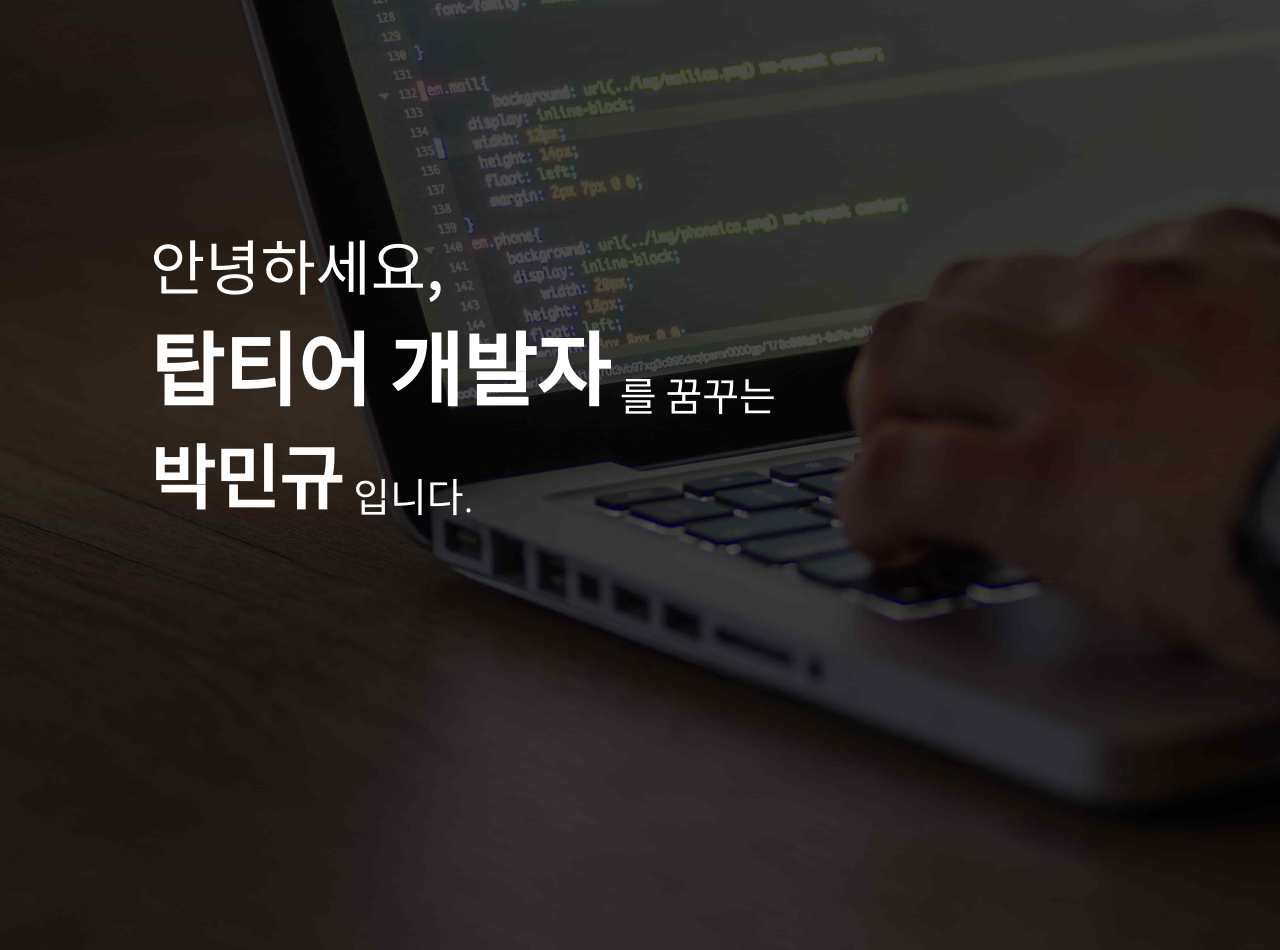
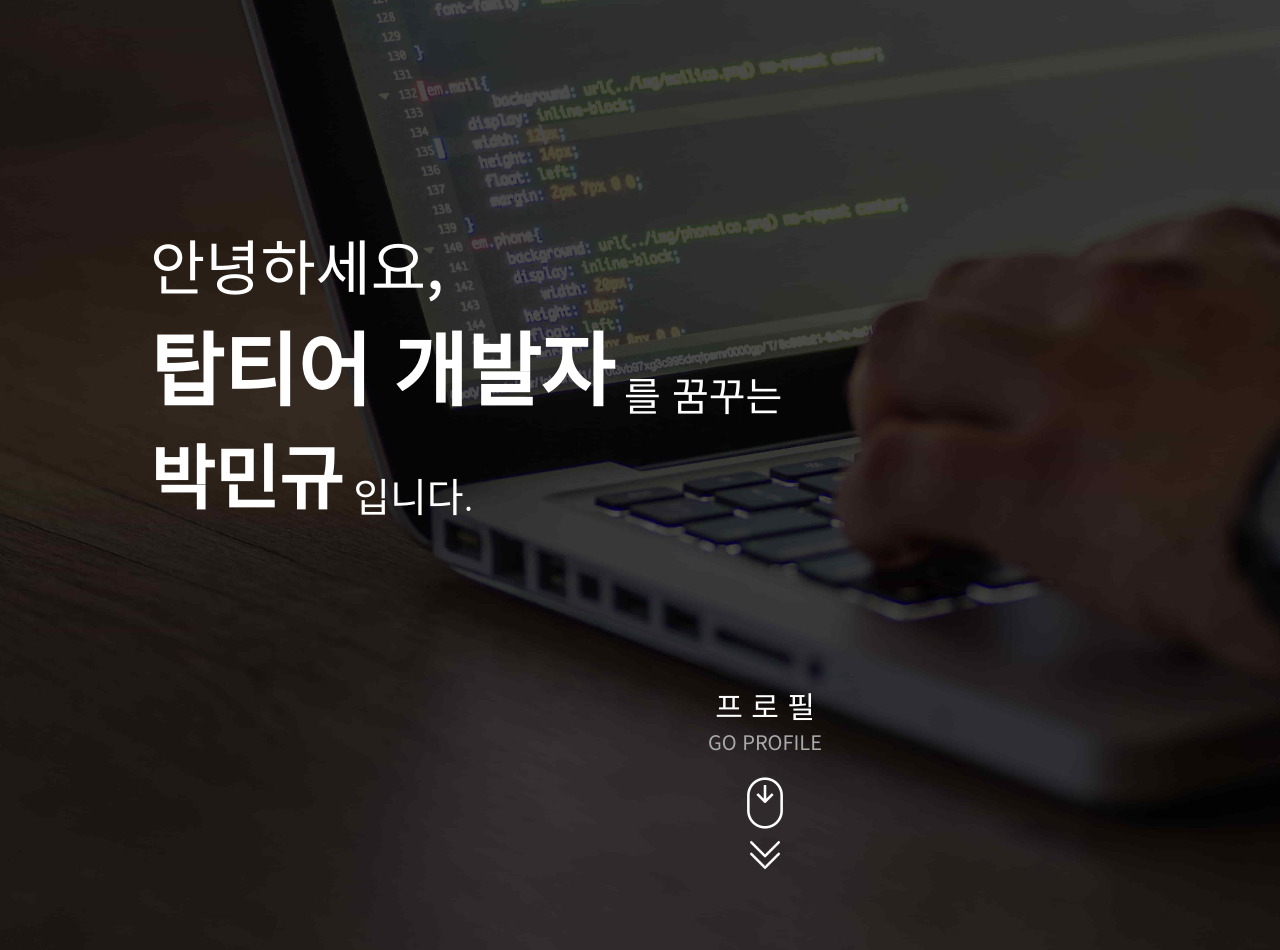
Before and after one commit to venifer1/veniferworld, a React (Create React App) app: page / in a window 1280 px wide. Shown: the top 950 px of the page. Built offline with nearby package versions, Linux system fonts and the light colour scheme.

Commit message:
MainView 보완

```diff
--- a/public/index.html
+++ b/public/index.html
@@ -1,5 +1,5 @@
 <!DOCTYPE html>
-<html lang="en">
+<html lang="ko">
   <head>
     <meta charset="utf-8" />
     <link rel="icon" href="%PUBLIC_URL%/favicon.ico" />
--- a/src/components/Main.js
+++ b/src/components/Main.js
@@ -1,5 +1,7 @@
 import React from "react";
 import "../styles/Main.css";
+import ScrollImg from "../assets/images/ScrollBar.png";
+import ArrowImg from "../assets/images/Arrow.png";
 
 function Main() {
   return (
@@ -18,7 +20,14 @@ function Main() {
             <p className="Right">입니다.</p>
           </div>
         </div>
-        <div className="ScrollButton"></div>
+        <div className="ScrollButton">
+          <a href="/">
+            <p className="Text1">프 로 필</p>
+            <p className="Text2">GO PROFILE</p>
+            <img className="Img1" src={ScrollImg} alt="" />
+            <img className="Img2" src={ArrowImg} alt="" />
+          </a>
+        </div>
       </div>
     </div>
   );
--- a/src/styles/Main.css
+++ b/src/styles/Main.css
@@ -35,6 +35,25 @@
   font-weight: 500;
 }
 
+.Greetings .Content1:hover {
+  color: #0099ef;
+  transition: all 0.1s linear;
+  position: relative;
+  animation: move1 0.2s infinite;
+}
+
+@keyframes move1 {
+  0% {
+    top: 0;
+  }
+  50% {
+    top: 2px;
+  }
+  100% {
+    top: 0;
+  }
+}
+
 .Greetings .Content2 {
   display: flex;
   flex-direction: row;
@@ -56,9 +75,34 @@
   font-weight: 700;
 }
 
+.Greetings .Content2 .Left:hover {
+  color: #36bc9b;
+  transition: all 0.1s linear;
+  position: relative;
+  animation: move2 0.5s infinite;
+}
+
+@keyframes move2 {
+  0% {
+    top: 0;
+  }
+  50% {
+    left: -4px;
+  }
+  100% {
+    top: 0;
+  }
+}
+
 .Greetings .Content3 .Left {
   font-size: 70px;
   font-weight: 700;
+}
+
+.Greetings .Content3 .Left:hover {
+  color: #f0e68c;
+  transition: all 0.2s linear;
+  transform: scale(1.05);
 }
 
 .Greetings .Right {
@@ -66,3 +110,53 @@
   font-weight: 300;
   margin-left: 10px;
 }
+
+.ScrollButton {
+  margin: 0 auto;
+  margin-top: 150px;
+}
+
+.ScrollButton a {
+  display: flex;
+  flex-direction: column;
+  justify-content: center;
+  align-items: center;
+  font-family: "Noto Sans KR", sans-serif;
+  text-decoration: none;
+
+  position: relative;
+  animation: moveUpDown 1.5s infinite;
+}
+
+@keyframes moveUpDown {
+  0% {
+    top: 0;
+  }
+  50% {
+    top: 20px;
+  }
+  100% {
+    top: 0;
+  }
+}
+
+.ScrollButton a .Text1 {
+  color: #ffffff;
+  font-size: 30px;
+}
+
+.ScrollButton a .Text2 {
+  color: #aaaaaa;
+  font-size: 20px;
+}
+
+.ScrollButton a .Img1 {
+  margin-top: 15px;
+  width: 64px;
+  height: 64px;
+}
+
+.ScrollButton a .Img2 {
+  width: 40px;
+  height: 40px;
+}
```
Also changed, not shown: src/assets/images/Arrow.png (added), src/assets/images/ScrollBar.png (added).
